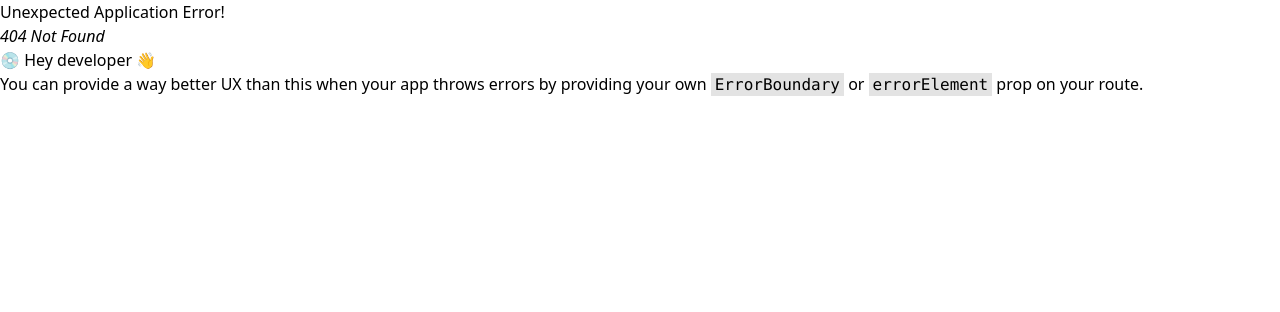
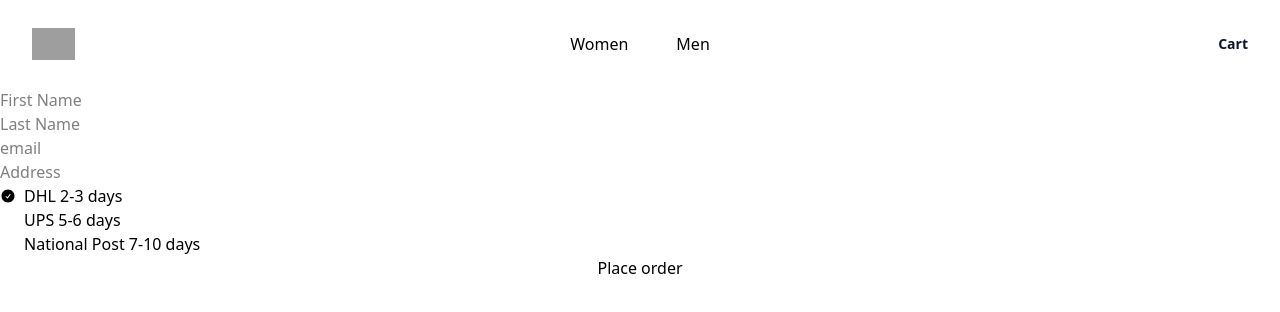
Before and after one commit to sofiaternovskaya/e-shop, a React (Vite) app: page /checkout in a window 1280 px wide. Before the commit this address had no page. Shown: the top 312 px of the page. Built offline with nearby package versions, Linux system fonts and the light colour scheme; grey boxes are pictures that could not be loaded.

Commit message:
feat: add checkout page

```diff
--- a/src/app/router.tsx
+++ b/src/app/router.tsx
@@ -4,6 +4,7 @@ import { HomePage } from "../pages/HomePage";
 import { Feed } from "../pages/Feed";
 import { Product } from "../pages/Product";
 import { Cart } from "../pages/Cart";
+import { Checkout } from "../pages/Checkout";
 
 export const router = createBrowserRouter([
   {
@@ -13,6 +14,7 @@ export const router = createBrowserRouter([
       { path: "/products", element: <Feed /> },
       { path: "/products/:productId", element: <Product /> },
       { path: "/cart", element: <Cart /> },
+      { path: "/checkout", element: <Checkout /> },
     ],
   },
 ]);
--- a/src/pages/Cart.tsx
+++ b/src/pages/Cart.tsx
@@ -1,3 +1,4 @@
+import { Link } from "react-router";
 import { useCart } from "../features/cart/hooks/useCart";
 
 export const Cart = () => {
@@ -14,6 +15,7 @@ export const Cart = () => {
           {item.title} {item.productId}: {item.quantity}
         </div>
       ))}
+      <Link to="/checkout">Proceed to checkout</Link>
     </div>
   );
 };
--- /dev/null
+++ b/src/pages/Checkout.tsx
@@ -0,0 +1,165 @@
+import { useActionState, useState } from "react";
+import { RadioGroup, Input, Radio, Label } from "@headlessui/react";
+import { CheckCircleIcon } from "@heroicons/react/24/solid";
+
+const deliveryValues = {
+  dhl: "dhl",
+  ups: "ups",
+  post: "post",
+} as const;
+
+type CheckoutFormData = {
+  firstName: string;
+  lastName: string;
+  email: string;
+  address: string;
+  delivery: (typeof deliveryValues)[keyof typeof deliveryValues];
+};
+
+type FormState = {
+  firstName?: string;
+  lastName?: string;
+  email?: string;
+} | null;
+
+const DELIVERY_OPTIONS = [
+  {
+    value: deliveryValues.dhl,
+    label: "DHL 2-3 days",
+  },
+  {
+    value: deliveryValues.ups,
+    label: "UPS 5-6 days",
+  },
+  {
+    value: deliveryValues.post,
+    label: "National Post 7-10 days",
+  },
+];
+
+const initialState = {
+  firstName: "",
+  lastName: "",
+  email: "",
+  address: "",
+  delivery: deliveryValues.dhl,
+};
+
+const validateForm = (queryData: FormData) => {
+  const firstName = queryData.get("firstName")?.toString() ?? "";
+  const lastName = queryData.get("lastName")?.toString() ?? "";
+  const email = queryData.get("email")?.toString() ?? "";
+
+  let newState = {};
+
+  if (firstName.length === 0) {
+    newState = { ...newState, firstName: "This field is required" };
+  }
+
+  if (lastName.length === 0) {
+    newState = { ...newState, lastName: "This field is required" };
+  }
+
+  if (email.length === 0) {
+    newState = { ...newState, email: "This field is required" };
+  }
+
+  if (email.length && !email.includes("@")) {
+    return { ...newState, email: "Please check the email" };
+  }
+
+  return newState;
+};
+
+export const Checkout = () => {
+  const [formState, setFormState] = useState<CheckoutFormData>(initialState);
+
+  const submitForm = async (prevState: FormState, queryData: FormData) => {
+    const errors = validateForm(queryData);
+
+    await new Promise((resolve) => {
+      setTimeout(resolve, 1000);
+    });
+
+    if (Object.values(errors).length === 0) {
+      setFormState(initialState);
+
+      alert("Order submitted!");
+    }
+
+    return errors;
+  };
+
+  const [errors, formAction, isPending] = useActionState<FormState, FormData>(
+    submitForm,
+    null,
+  );
+
+  const onInputChange = (event: React.ChangeEvent<HTMLInputElement>) => {
+    setFormState((state) => ({
+      ...state,
+      [event.target.name]: event.target.value,
+    }));
+  };
+
+  const onRadioChange = (
+    value: (typeof deliveryValues)[keyof typeof deliveryValues],
+  ) => {
+    setFormState((state) => ({
+      ...state,
+      delivery: value,
+    }));
+  };
+
+  return (
+    <div>
+      <form action={formAction}>
+        <div className="flex flex-col">
+          <Input
+            name="firstName"
+            placeholder="First Name"
+            value={formState.firstName}
+            onChange={onInputChange}
+          />
+          {errors?.firstName && errors.firstName}
+          <Input
+            name="lastName"
+            placeholder="Last Name"
+            value={formState.lastName}
+            onChange={onInputChange}
+          />
+          {errors?.lastName && errors.lastName}
+          <Input
+            name="email"
+            placeholder="email"
+            value={formState.email}
+            onChange={onInputChange}
+          />
+          {errors?.email && errors.email}
+          <Input
+            name="address"
+            placeholder="Address"
+            value={formState.address}
+            onChange={onInputChange}
+          />
+          <RadioGroup value={formState.delivery} onChange={onRadioChange}>
+            {DELIVERY_OPTIONS.map((item) => (
+              <Radio
+                key={item.value}
+                value={item.value}
+                className="group flex items-center gap-2 hover:cursor-pointer"
+              >
+                <CheckCircleIcon className="size-4 fill-black invisible transition group-data-checked:visible" />
+                <Label>{item.label}</Label>
+              </Radio>
+            ))}
+          </RadioGroup>
+
+          <button disabled={isPending} type="submit">
+            {isPending ? "Loading" : "Place order"}
+          </button>
+        </div>
+      </form>
+    </div>
+  );
+};
```
